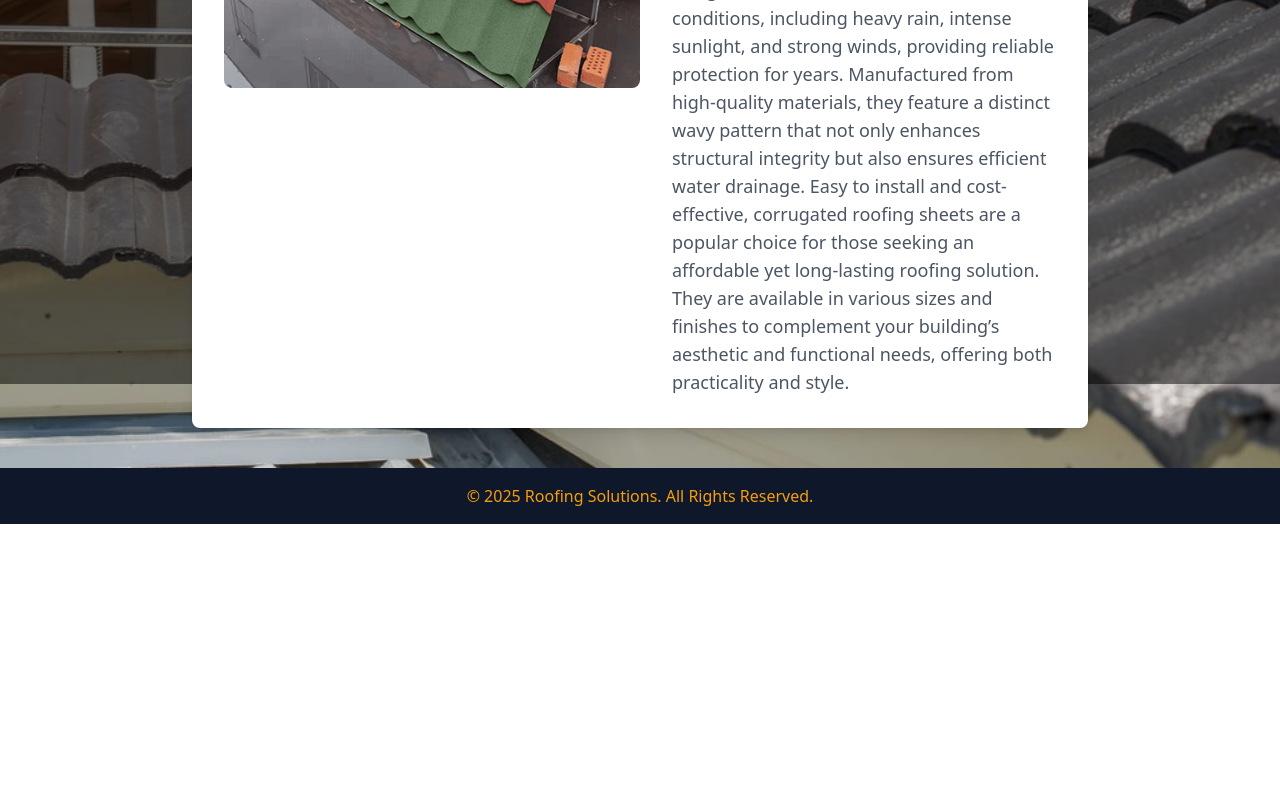
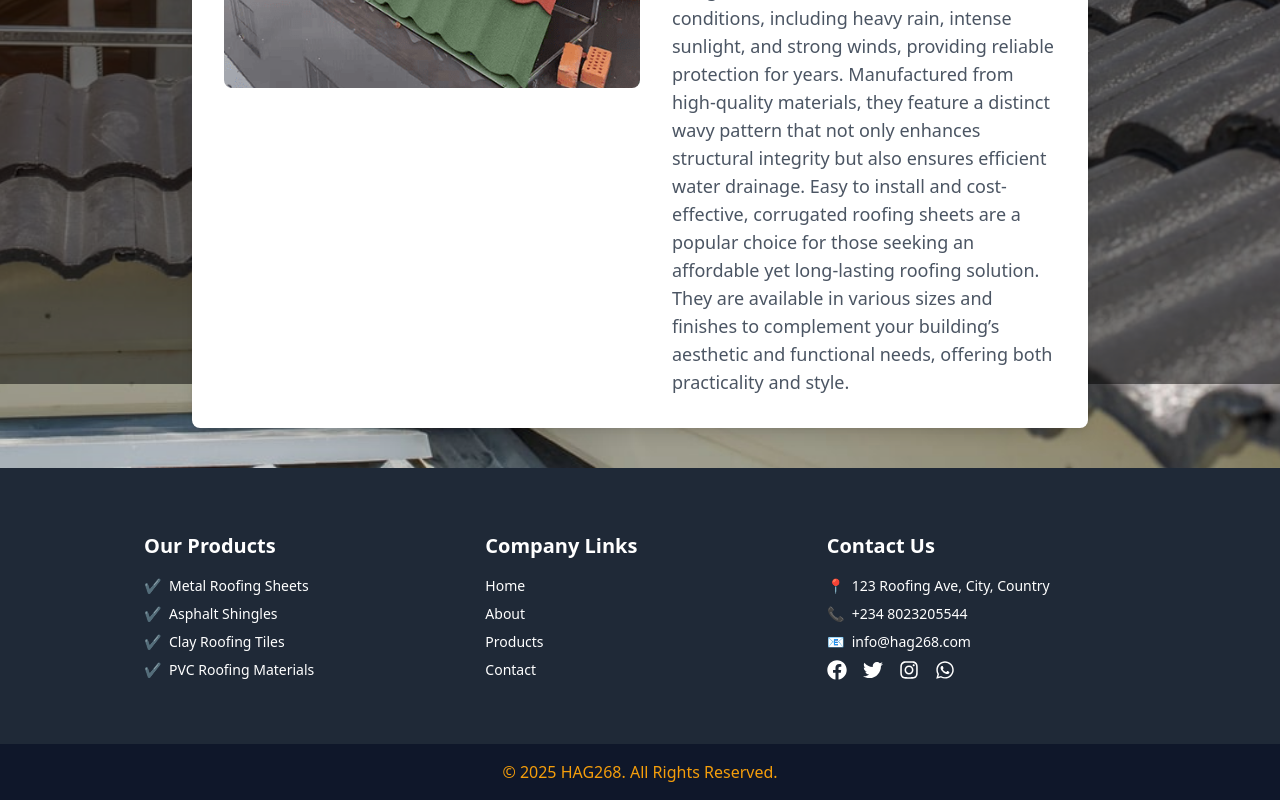
Before and after one commit to abakpa/hag268, a React (Create React App) app: page /products/1 in a window 1280 px wide. Shown: the part 416-1216 px from the top of the page. Before the commit the page ends 940 px from the top, so only its background shows below. Built offline with nearby package versions, Linux system fonts and the light colour scheme.

Commit message:
product details page

```diff
--- a/src/components/Footer.js
+++ b/src/components/Footer.js
@@ -4,7 +4,7 @@ function Footer() {
   return (
     <footer className="bg-slate-900 text-amber-500 py-4">
       <div className="container mx-auto text-center">
-        <p>© 2025 Roofing Solutions. All Rights Reserved.</p>
+        <p>© 2025 HAG268. All Rights Reserved.</p>
       </div>
     </footer>
   );
--- a/src/components/Navbar.js
+++ b/src/components/Navbar.js
@@ -33,7 +33,7 @@ function Navbar() {
           <div className="hidden md:flex space-x-4">
             <div className="flex items-center space-x-2">
               <FaPhoneAlt />
-              <span className="text-sm">+123 456 789</span>
+              <span className="text-sm">+234 8023205544</span>
             </div>
             <div className="flex items-center space-x-2">
               <FaEnvelope />
--- a/src/pages/About.js
+++ b/src/pages/About.js
@@ -103,7 +103,7 @@ function About() {
           <span className="mr-2">📍</span> 123 Roofing Ave, City, Country
         </li>
         <li className="flex items-center">
-          <span className="mr-2">📞</span> +123 456 789
+          <span className="mr-2">📞</span> +234 8023205544
         </li>
         <li className="flex items-center">
           <span className="mr-2">📧</span> info@hag268.com
--- a/src/pages/Contact.js
+++ b/src/pages/Contact.js
@@ -116,7 +116,7 @@ function Contact() {
           <span className="mr-2">📍</span> 123 Roofing Ave, City, Country
         </li>
         <li className="flex items-center">
-          <span className="mr-2">📞</span> +123 456 789
+          <span className="mr-2">📞</span> +234 8023205544
         </li>
         <li className="flex items-center">
           <span className="mr-2">📧</span> info@hag268.com
--- a/src/pages/Home.js
+++ b/src/pages/Home.js
@@ -296,7 +296,7 @@ Your satisfaction is our top priority, and we are dedicated to delivering except
           <span className="mr-2">📍</span> 123 Roofing Ave, City, Country
         </li>
         <li className="flex items-center">
-          <span className="mr-2">📞</span> +123 456 789
+          <span className="mr-2">📞</span> +234 8023205544
         </li>
         <li className="flex items-center">
           <span className="mr-2">📧</span> info@hag268.com
--- a/src/pages/ProductDetails.js
+++ b/src/pages/ProductDetails.js
@@ -1,4 +1,7 @@
 import React from 'react';
+import { FaFacebook, FaInstagram, FaTwitter, FaWhatsapp } from 'react-icons/fa';
+import { Link } from 'react-router-dom';
+
 import product1 from '../images/hag26816.png';
 import product2 from '../images/hag268nail.jpg';
 import product3 from '../images/hag26817.avif';
@@ -67,6 +70,7 @@ function ProductDetails() {
     }
 
     return (
+        <>
         <section
             className="min-h-screen bg-cover bg-center flex justify-center items-center"
             style={{
@@ -90,6 +94,79 @@ function ProductDetails() {
                 </div>
             </div>
         </section>
+        <section className="py-16 bg-gray-800 text-white">
+  <div className="container mx-auto px-4 grid grid-cols-1 md:grid-cols-3 gap-8">
+
+    {/* Our Products Section */}
+    <div>
+      <h3 className="text-xl font-semibold mb-4">Our Products</h3>
+      <ul className="space-y-2">
+        <li className="flex items-center text-sm">
+          <span className="mr-2">✔</span> Metal Roofing Sheets
+        </li>
+        <li className="flex items-center text-sm">
+          <span className="mr-2">✔</span> Asphalt Shingles
+        </li>
+        <li className="flex items-center text-sm">
+          <span className="mr-2">✔</span> Clay Roofing Tiles
+        </li>
+        <li className="flex items-center text-sm">
+          <span className="mr-2">✔</span> PVC Roofing Materials
+        </li>
+      </ul>
+    </div>
+
+    {/* Company Links Section */}
+    <div>
+      <h3 className="text-xl font-semibold mb-4">Company Links</h3>
+      <ul className="space-y-2 text-sm">
+        <li>
+          <Link to="/" className="hover:text-yellow-400">Home</Link>
+        </li>
+        <li>
+          <Link to="/about" className="hover:text-yellow-400">About</Link>
+        </li>
+        <li>
+          <Link to="/products" className="hover:text-yellow-400">Products</Link>
+        </li>
+        <li>
+          <Link to="/contact" className="hover:text-yellow-400">Contact</Link>
+        </li>
+      </ul>
+    </div>
+
+    {/* Contact Us Section */}
+    <div>
+      <h3 className="text-xl font-semibold mb-4">Contact Us</h3>
+      <ul className="space-y-2 text-sm">
+        <li className="flex items-center">
+          <span className="mr-2">📍</span> 123 Roofing Ave, City, Country
+        </li>
+        <li className="flex items-center">
+          <span className="mr-2">📞</span> +234 8023205544
+        </li>
+        <li className="flex items-center">
+          <span className="mr-2">📧</span> info@hag268.com
+        </li>
+        <li className="flex space-x-4 mt-4">
+          <a href="https://facebook.com" target="_blank" rel="noreferrer" className="text-xl hover:text-blue-600">
+            <FaFacebook />
+          </a>
+          <a href="https://twitter.com" target="_blank" rel="noreferrer" className="text-xl hover:text-blue-400">
+            <FaTwitter />
+          </a>
+          <a href="https://instagram.com" target="_blank" rel="noreferrer" className="text-xl hover:text-blue-700">
+            <FaInstagram />
+          </a>
+          <a href="https://whatsapp.com" target="_blank" rel="noreferrer" className="text-xl hover:text-blue-700">
+            <FaWhatsapp />
+          </a>
+        </li>
+      </ul>
+    </div>
+  </div>
+</section>
+        </>
     );
 }
 
--- a/src/pages/Products.js
+++ b/src/pages/Products.js
@@ -1,4 +1,6 @@
 import React from 'react';
+import { FaFacebook, FaInstagram, FaTwitter, FaWhatsapp } from 'react-icons/fa';
+
 import { Link } from 'react-router-dom';
 import backgroundImage from '../images/hag268prod3.jpg';
 import product1 from '../images/hag26816.png';
@@ -65,6 +67,78 @@ function Products() {
           </div>
         </div>
       </section>
+          <section className="py-16 bg-gray-800 text-white">
+        <div className="container mx-auto px-4 grid grid-cols-1 md:grid-cols-3 gap-8">
+
+          {/* Our Products Section */}
+          <div>
+            <h3 className="text-xl font-semibold mb-4">Our Products</h3>
+            <ul className="space-y-2">
+              <li className="flex items-center text-sm">
+                <span className="mr-2">✔</span> Metal Roofing Sheets
+              </li>
+              <li className="flex items-center text-sm">
+                <span className="mr-2">✔</span> Asphalt Shingles
+              </li>
+              <li className="flex items-center text-sm">
+                <span className="mr-2">✔</span> Clay Roofing Tiles
+              </li>
+              <li className="flex items-center text-sm">
+                <span className="mr-2">✔</span> PVC Roofing Materials
+              </li>
+            </ul>
+          </div>
+
+          {/* Company Links Section */}
+          <div>
+            <h3 className="text-xl font-semibold mb-4">Company Links</h3>
+            <ul className="space-y-2 text-sm">
+              <li>
+                <Link to="/" className="hover:text-yellow-400">Home</Link>
+              </li>
+              <li>
+                <Link to="/about" className="hover:text-yellow-400">About</Link>
+              </li>
+              <li>
+                <Link to="/products" className="hover:text-yellow-400">Products</Link>
+              </li>
+              <li>
+                <Link to="/contact" className="hover:text-yellow-400">Contact</Link>
+              </li>
+            </ul>
+          </div>
+
+          {/* Contact Us Section */}
+          <div>
+            <h3 className="text-xl font-semibold mb-4">Contact Us</h3>
+            <ul className="space-y-2 text-sm">
+              <li className="flex items-center">
+                <span className="mr-2">📍</span> 123 Roofing Ave, City, Country
+              </li>
+              <li className="flex items-center">
+                <span className="mr-2">📞</span> +234 8023205544
+              </li>
+              <li className="flex items-center">
+                <span className="mr-2">📧</span> info@hag268.com
+              </li>
+              <li className="flex space-x-4 mt-4">
+                <a href="https://facebook.com" target="_blank" rel="noreferrer" className="text-xl hover:text-blue-600">
+                  <FaFacebook />
+                </a>
+                <a href="https://twitter.com" target="_blank" rel="noreferrer" className="text-xl hover:text-blue-400">
+                  <FaTwitter />
+                </a>
+                <a href="https://instagram.com" target="_blank" rel="noreferrer" className="text-xl hover:text-blue-700">
+                  <FaInstagram />
+                </a>
+                <a href="https://whatsapp.com" target="_blank" rel="noreferrer" className="text-xl hover:text-blue-700">
+                  <FaWhatsapp />
+                </a>
+              </li>
+            </ul>
+          </div>
+        </div>
+      </section>
     </>
   );
 }
```
